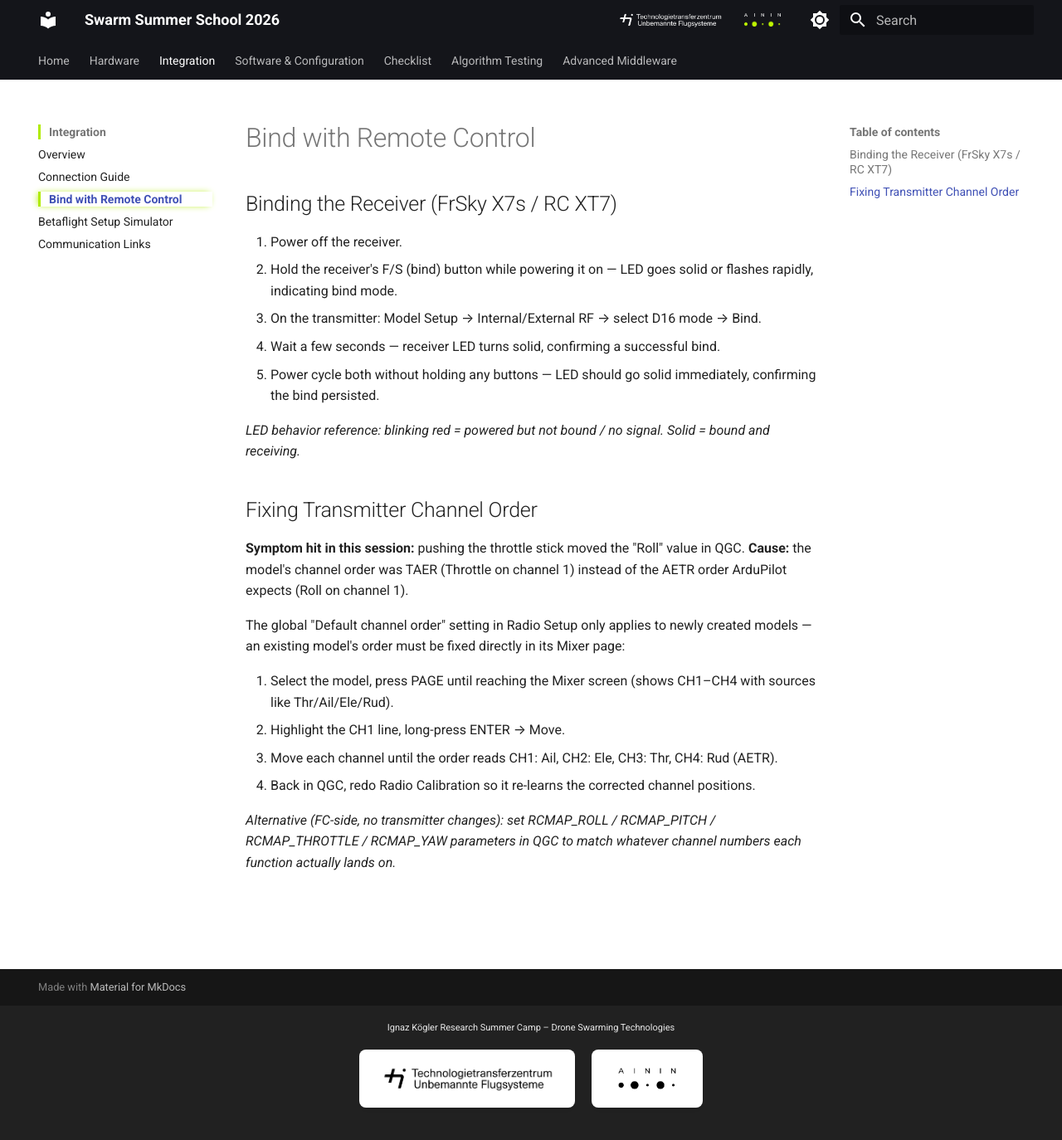
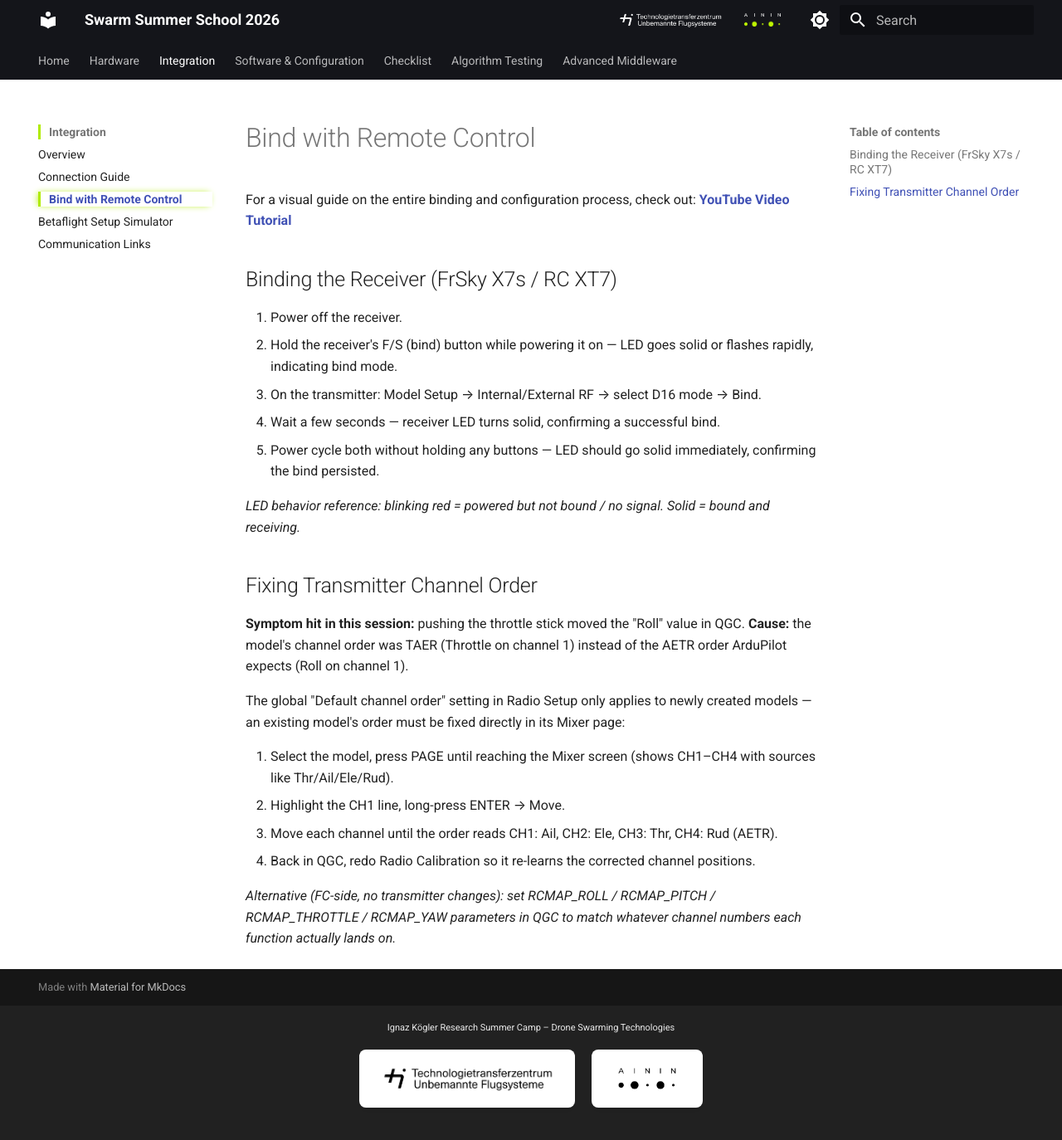
Before and after one commit to TTZ-Unbemannte-Flugsysteme/SwarmSummerSchool_2026, an MkDocs documentation site: the page built from docs/integration/remote_control.md, in a window 1280 px wide and 1375 px high. Shown: the whole window at 83% size. Built offline with MkDocs 1.6.1 and Material for MkDocs 9.7.7, drawn with Linux system fonts in a browser that asks for light colours.

Commit message:
docs: add YouTube tutorial link to RC and Betaflight pages

```diff
--- a/docs/integration/remote_control.md
+++ b/docs/integration/remote_control.md
@@ -1,4 +1,6 @@
 # Bind with Remote Control
+
+For a visual guide on the entire binding and configuration process, check out: **[YouTube Video Tutorial](https://www.youtube.com/watch?v=sZ_rFqVEFAw)**
 
 ## Binding the Receiver (FrSky X7s / RC XT7)
 
```
Also changed, not shown: docs/integration/betaflight_simulator.md (+1 -0 lines).
